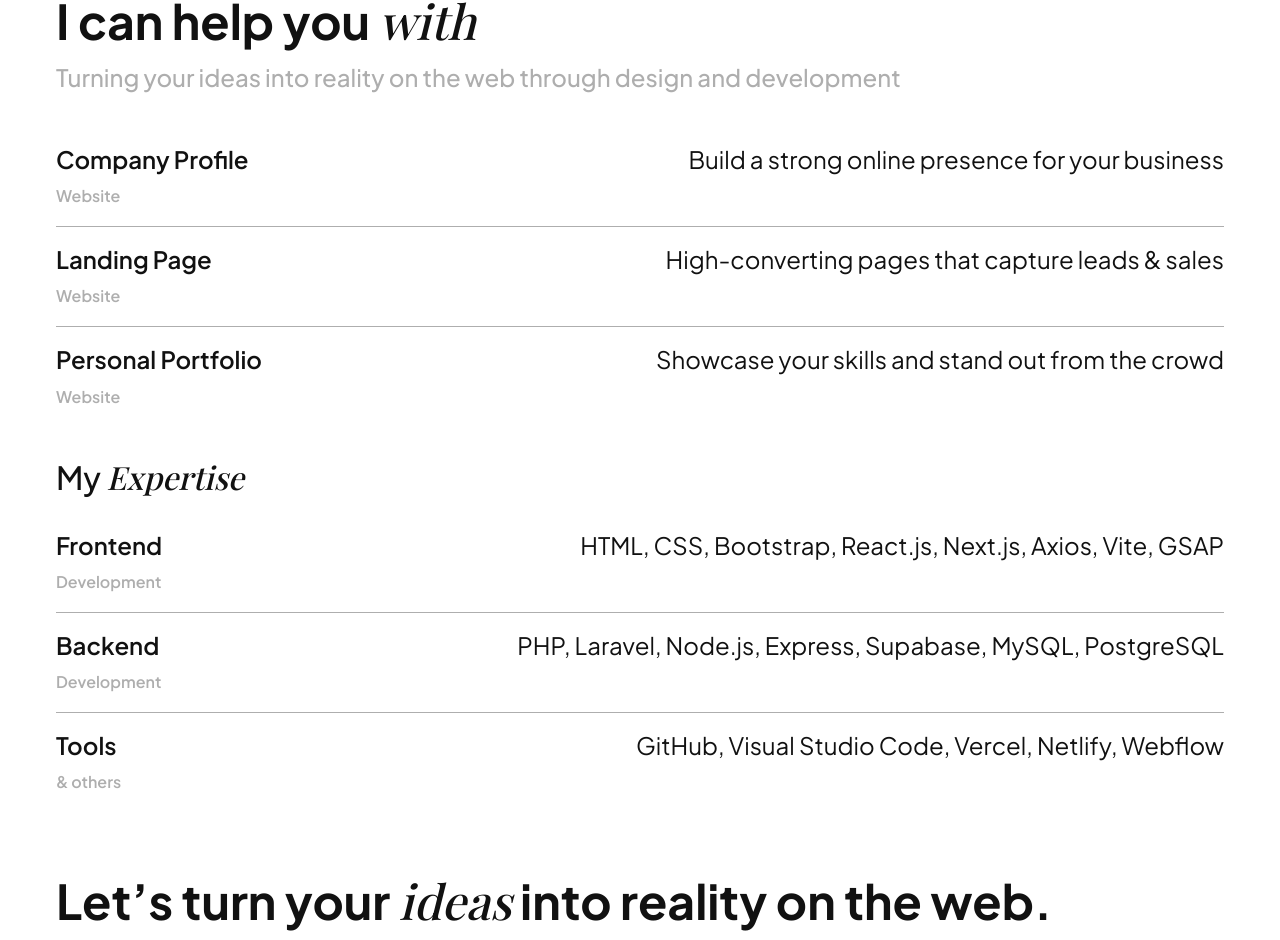
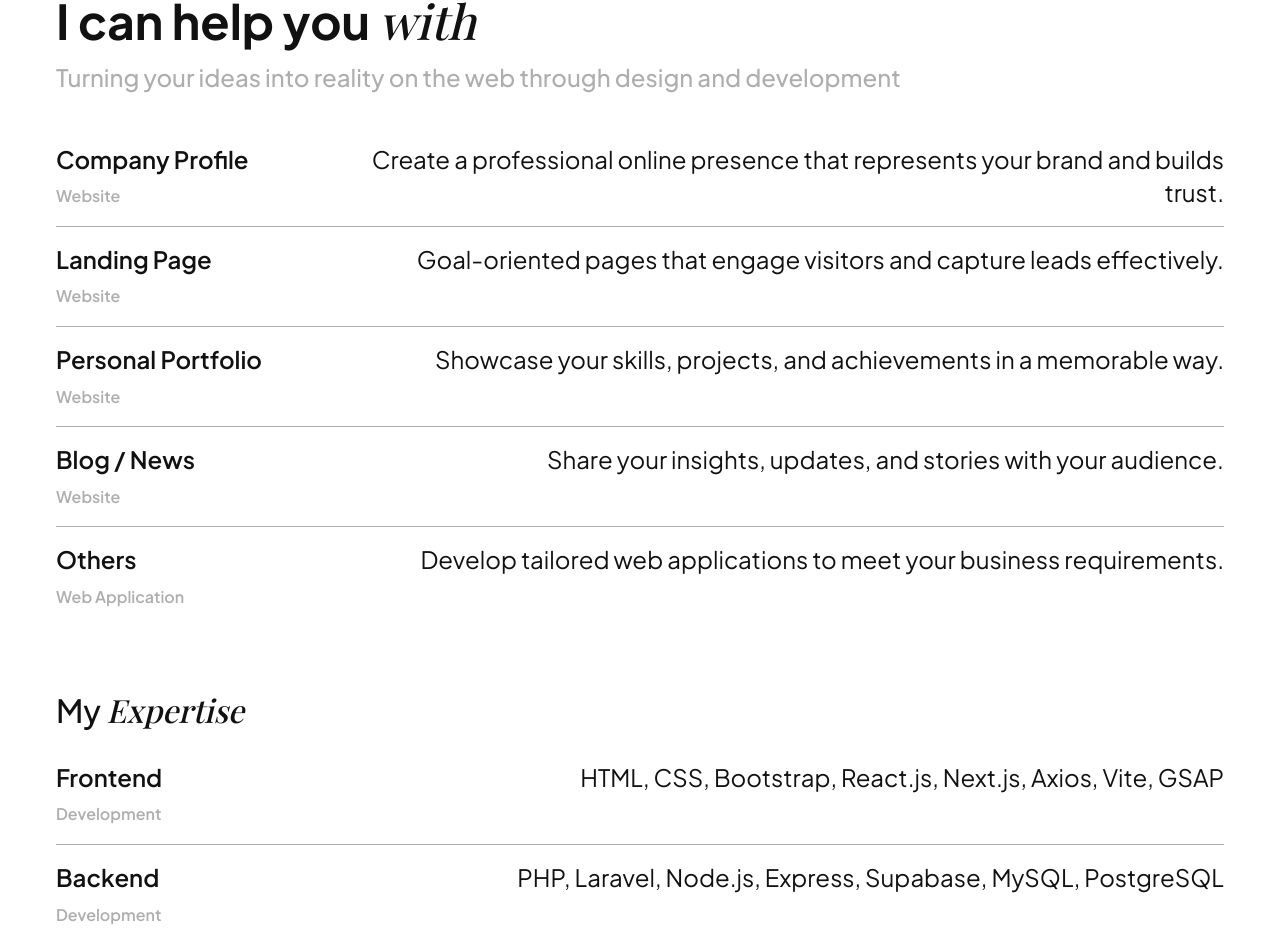
Before and after one commit to danutama/nextjs-portfolio, a Next.js app: page /about in a window 1280 px wide. Shown: the part 917-1857 px from the top of the page. Built offline with nearby package versions, Linux system fonts and the light colour scheme.

Commit message:
update: About page and navbar

```diff
--- a/components/css/about.css
+++ b/components/css/about.css
@@ -80,7 +80,7 @@ p.skill-subtitle {
 
 .sub-heading {
   font-size: 2rem;
-  margin: 3rem 0 2rem 0;
+  margin: 5rem 0 2rem 0;
 }
 
 .skill-wrapper {
--- a/components/sections/About.jsx
+++ b/components/sections/About.jsx
@@ -131,7 +131,7 @@ export default function About() {
                 <span className="text-secondary small">Website</span>
               </p>
               <ul className="skill-list text-animate">
-                <li>Build a strong online presence for your business</li>
+                <li>Create a professional online presence that represents your brand and builds trust.</li>
               </ul>
             </div>
 
@@ -143,7 +143,7 @@ export default function About() {
                 <span className="text-secondary small">Website</span>
               </p>
               <ul className="skill-list text-animate">
-                <li>High-converting pages that capture leads & sales</li>
+                <li>Goal-oriented pages that engage visitors and capture leads effectively.</li>
               </ul>
             </div>
 
@@ -155,7 +155,31 @@ export default function About() {
                 <span className="text-secondary small">Website</span>
               </p>
               <ul className="skill-list text-animate">
-                <li>Showcase your skills and stand out from the crowd</li>
+                <li>Showcase your skills, projects, and achievements in a memorable way.</li>
+              </ul>
+            </div>
+
+            <hr ref={(el) => (hrRefs.current[2] = el)} />
+
+            <div className="skill-wrapper">
+              <p className="skill-item text-start text-animate">
+                Blog / News <br />
+                <span className="text-secondary small">Website</span>
+              </p>
+              <ul className="skill-list text-animate">
+                <li>Share your insights, updates, and stories with your audience.</li>
+              </ul>
+            </div>
+
+            <hr ref={(el) => (hrRefs.current[3] = el)} />
+
+            <div className="skill-wrapper">
+              <p className="skill-item text-start text-animate">
+                Others <br />
+                <span className="text-secondary small">Web Application</span>
+              </p>
+              <ul className="skill-list text-animate">
+                <li>Develop tailored web applications to meet your business requirements.</li>
               </ul>
             </div>
 
@@ -175,7 +199,7 @@ export default function About() {
               </ul>
             </div>
 
-            <hr ref={(el) => (hrRefs.current[2] = el)} />
+            <hr ref={(el) => (hrRefs.current[4] = el)} />
 
             <div className="skill-wrapper">
               <p className="skill-item text-start text-animate">
@@ -187,7 +211,7 @@ export default function About() {
               </ul>
             </div>
 
-            <hr ref={(el) => (hrRefs.current[3] = el)} />
+            <hr ref={(el) => (hrRefs.current[5] = el)} />
 
             <div className="skill-wrapper">
               <p className="skill-item text-start text-animate">
--- a/components/sections/Navbar.jsx
+++ b/components/sections/Navbar.jsx
@@ -118,24 +118,28 @@ export default function Navbar() {
     }
   }, [open]);
 
+  // Handle hover prefetch
+  const handleLinkHover = (href) => {
+    // Skip prefetch
+    if (href !== pathname) {
+      router.prefetch(href);
+    }
+  };
+
   const handleLinkClick = (href) => {
-    const prefetchPromise = router.prefetch(href);
+    // Skip
+    if (href === pathname) {
+      setOpen(false);
+      return;
+    }
 
-    const tl = gsap.timeline({
-      onComplete: async () => {
-        await prefetchPromise;
+    // 1. Start prefetch immediately
+    router.prefetch(href);
 
-        window.dispatchEvent(
-          new CustomEvent('page-transition', {
-            detail: {
-              callback: () => router.push(href),
-            },
-          })
-        );
-      },
-    });
+    // 2. Start close menu
+    const tl = gsap.timeline();
 
-    // 1. Close info
+    // Close info items
     tl.to(
       infoRef.current.map((p) => p.querySelector('span')),
       {
@@ -147,7 +151,7 @@ export default function Navbar() {
       0
     );
 
-    // 2. Close links
+    // Close menu links
     tl.to(
       linksRef.current,
       {
@@ -159,17 +163,27 @@ export default function Navbar() {
       0
     );
 
-    // 3. Close overlay menu
+    // Close overlay menu
     tl.to(menuRef.current, {
       clipPath: 'polygon(0 0, 100% 0, 100% 0.1%, 0 0.1%)',
       duration: 0.5,
       ease: 'power3.in',
       delay: 0.5,
       onComplete: () => {
+        // Reset menu state
         gsap.set(menuRef.current, {
           clipPath: 'polygon(0 0, 100% 0, 100% 0, 0 0)',
         });
         setOpen(false);
+
+        // 3. Navigate
+        window.dispatchEvent(
+          new CustomEvent('page-transition', {
+            detail: {
+              callback: () => router.push(href),
+            },
+          })
+        );
       },
     });
   };
@@ -194,7 +208,7 @@ export default function Navbar() {
               const isActive = pathname === href;
               return (
                 <li key={item} className="menu-item">
-                  <button className={`menu-link ${isActive ? 'active' : ''}`} ref={(el) => (linksRef.current[i] = el)} onClick={() => handleLinkClick(href)}>
+                  <button className={`menu-link ${isActive ? 'active' : ''}`} ref={(el) => (linksRef.current[i] = el)} onClick={() => handleLinkClick(href)} onMouseEnter={() => handleLinkHover(href)}>
                     {item}
                   </button>
                 </li>
```
